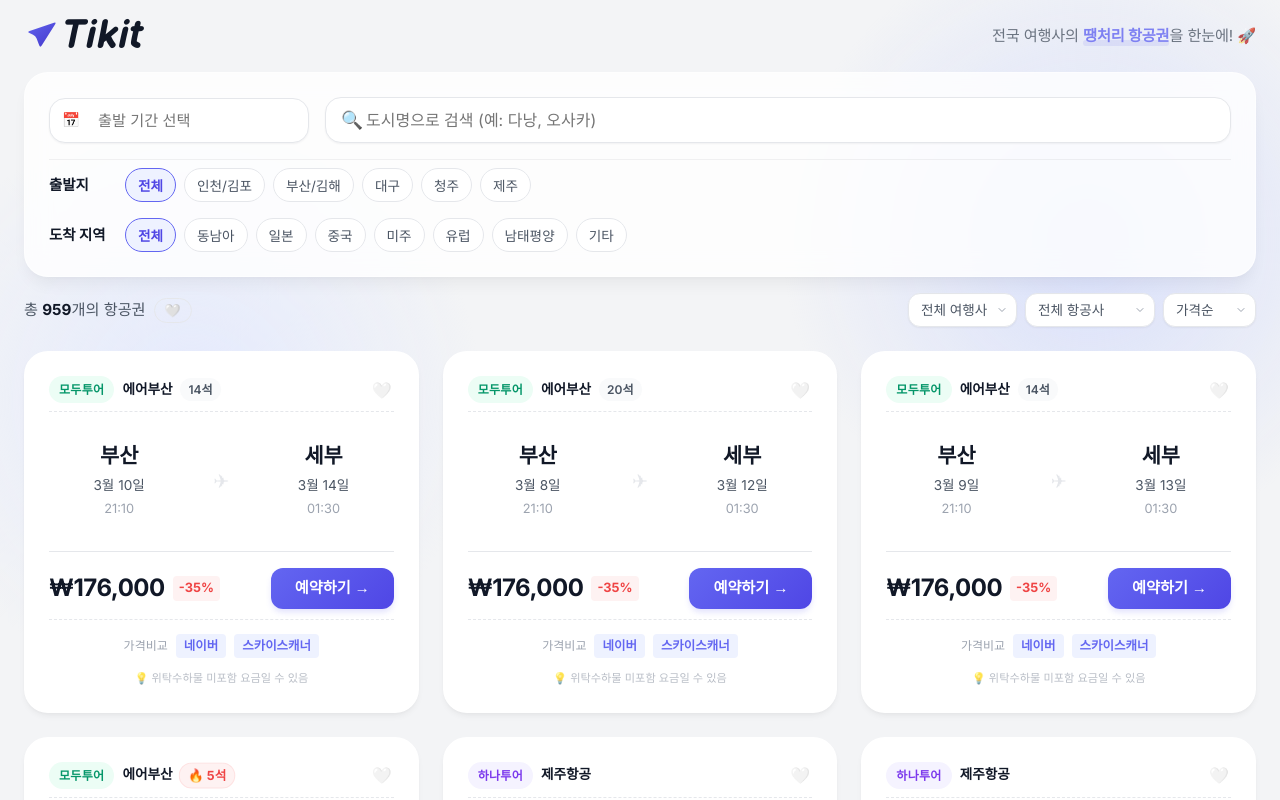
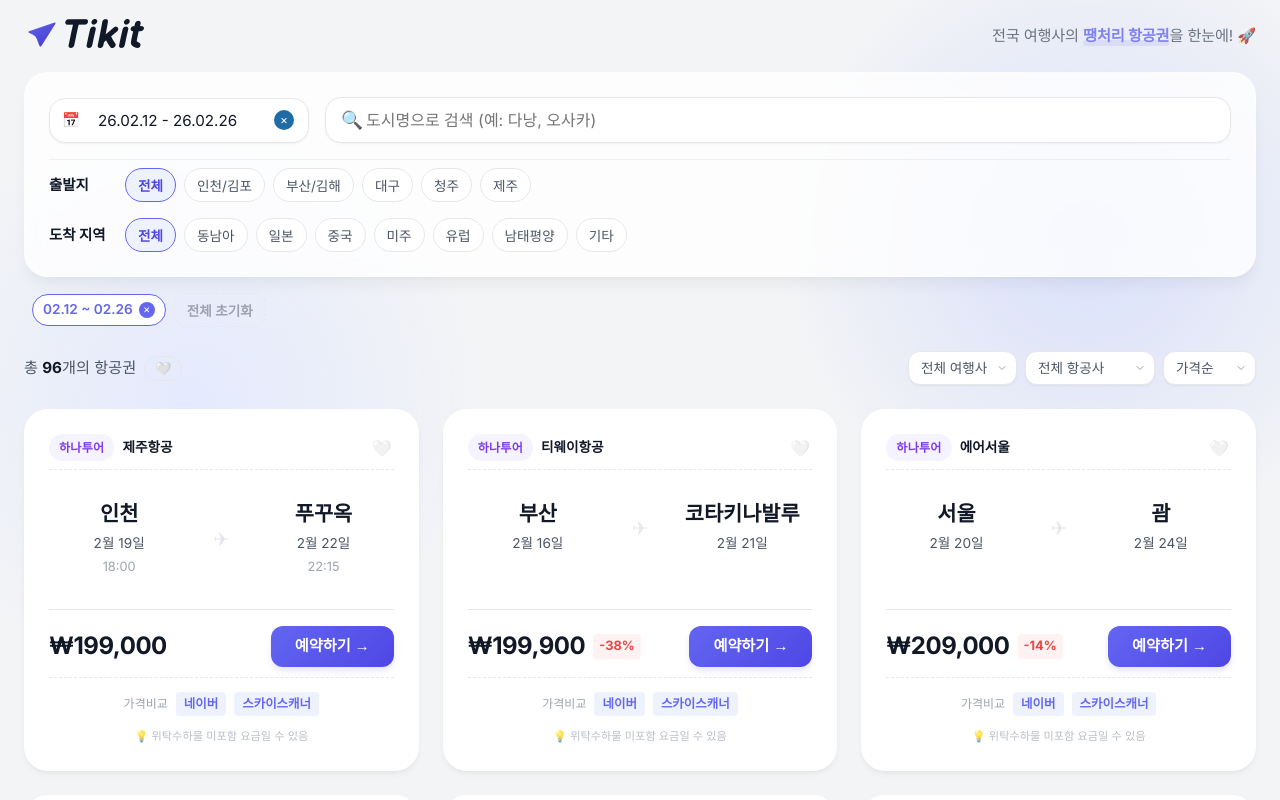
Before and after one commit to uingga/flight, a Next.js app: page / in a window 1280 px wide. Shown: the top 800 px of the page. Built offline with nearby package versions, Linux system fonts and the light colour scheme.

Commit message:
feat: 날짜 필터 기본값 접속일~2주로 설정

```diff
--- a/src/components/Dashboard.tsx
+++ b/src/components/Dashboard.tsx
@@ -25,7 +25,7 @@ const fmtDate = (s: string) => s ? s.slice(5).replace(/-/g, '.') : '';
 const getDefaultStartDate = () => toStr(new Date());
 const getDefaultEndDate = () => {
     const d = new Date();
-    d.setMonth(d.getMonth() + 1);
+    d.setDate(d.getDate() + 14);
     return toStr(d);
 };
 
@@ -198,8 +198,8 @@ export default function Dashboard() {
     const [sortOrder, setSortOrder] = useState<'asc' | 'desc'>('asc');
     const [sourceFilter, setSourceFilter] = useState<string>('all');
     const [regionFilter, setRegionFilter] = useState<string>('all');
-    const [startDate, setStartDate] = useState<string>('');
-    const [endDate, setEndDate] = useState<string>('');
+    const [startDate, setStartDate] = useState<string>(getDefaultStartDate());
+    const [endDate, setEndDate] = useState<string>(getDefaultEndDate());
     const [departureFilter, setDepartureFilter] = useState<string>('all');
     const [airlineFilter, setAirlineFilter] = useState<string>('all');
     const [displayCount, setDisplayCount] = useState(ITEMS_PER_PAGE);
```
